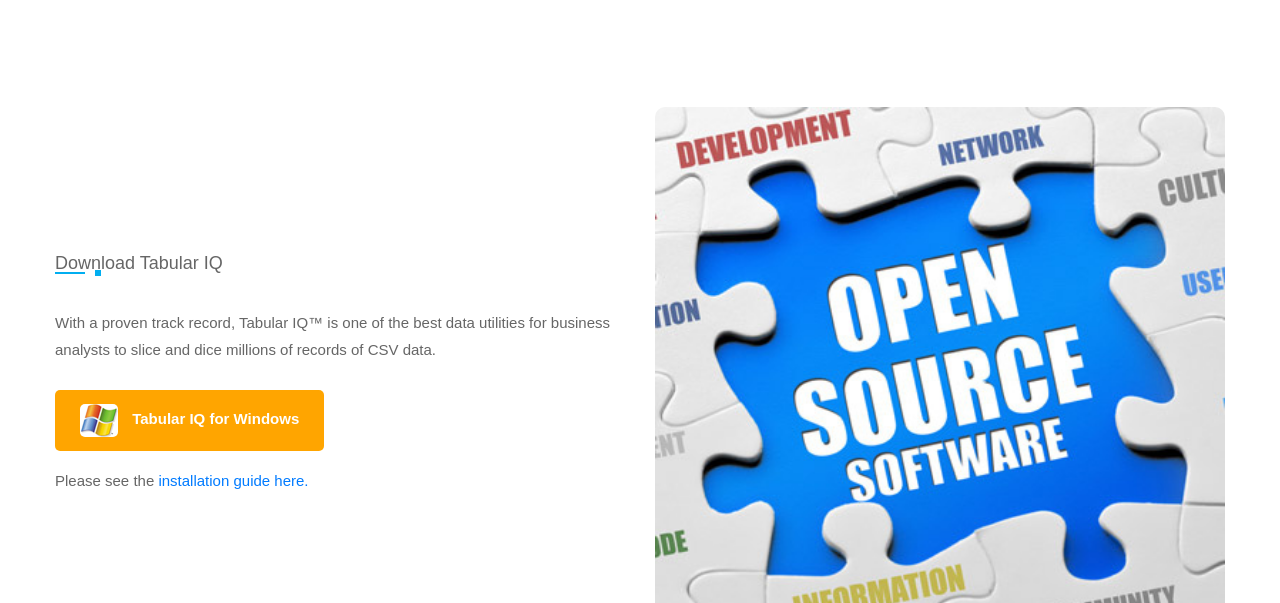
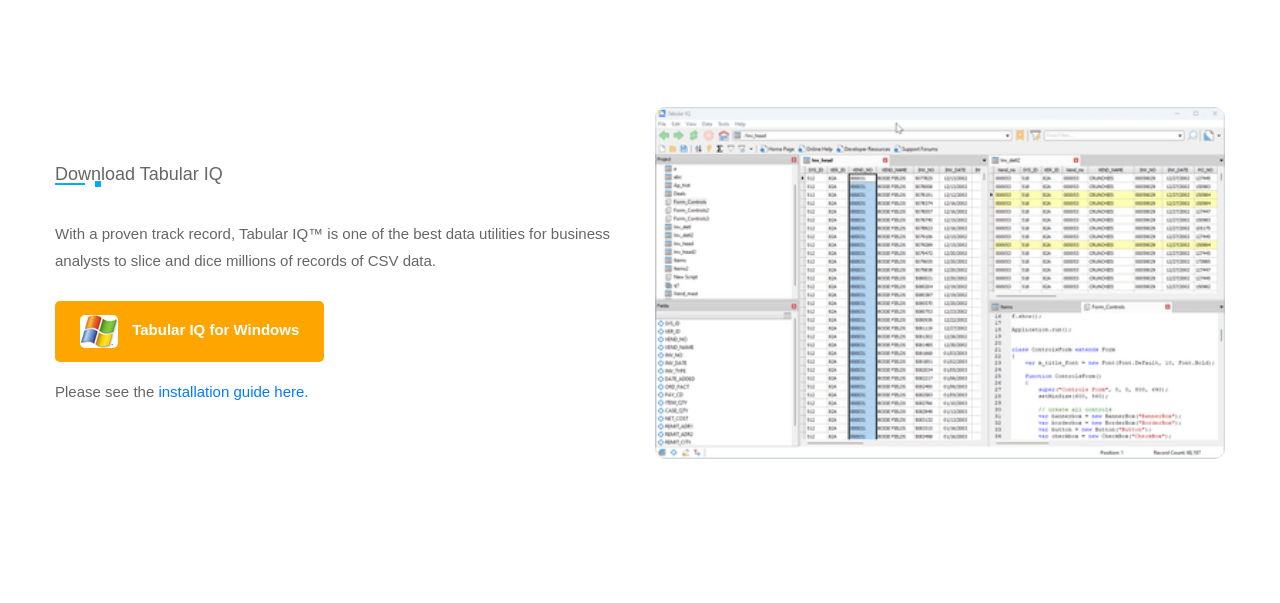
Before and after one commit to biwillia/tabulariq-website, a plain HTML site: page free-trial.html in a window 1280 px wide. Shown: the part 520-1123 px from the top of the page. Drawn offline with Linux system fonts and the light colour scheme; some packages are replaced by stand-ins of ours; a web font is replaced by a local one.

Commit message:
updated screenshot

```diff
--- a/free-trial.html
+++ b/free-trial.html
@@ -158,12 +158,15 @@
                         </div>
                     </div>
                 </div>
+
                 <div class="col-lg-6 col-md-12 col-sm-12 image-column order-lg-2 order-md-2 order-sm-1 order-1">
+
                     <div class="custom-image1">
+                        <figure class="image wow fadeInUp" data-wow-delay="00ms" data-wow-duration="1500ms"><img src="assets/images/tabulariq-screenshot.png" alt=""></figure>
+                    </div>
 
-                        <figure class="image wow fadeInUp" data-wow-delay="00ms" data-wow-duration="1500ms"><img src="assets/images/open-source.jpg" alt=""></figure>
-                    </div>
                 </div>
+
             </div>
         </div>
     </section>
```
Also changed, not shown: assets/images/tabulariq-screenshot.png (added).
